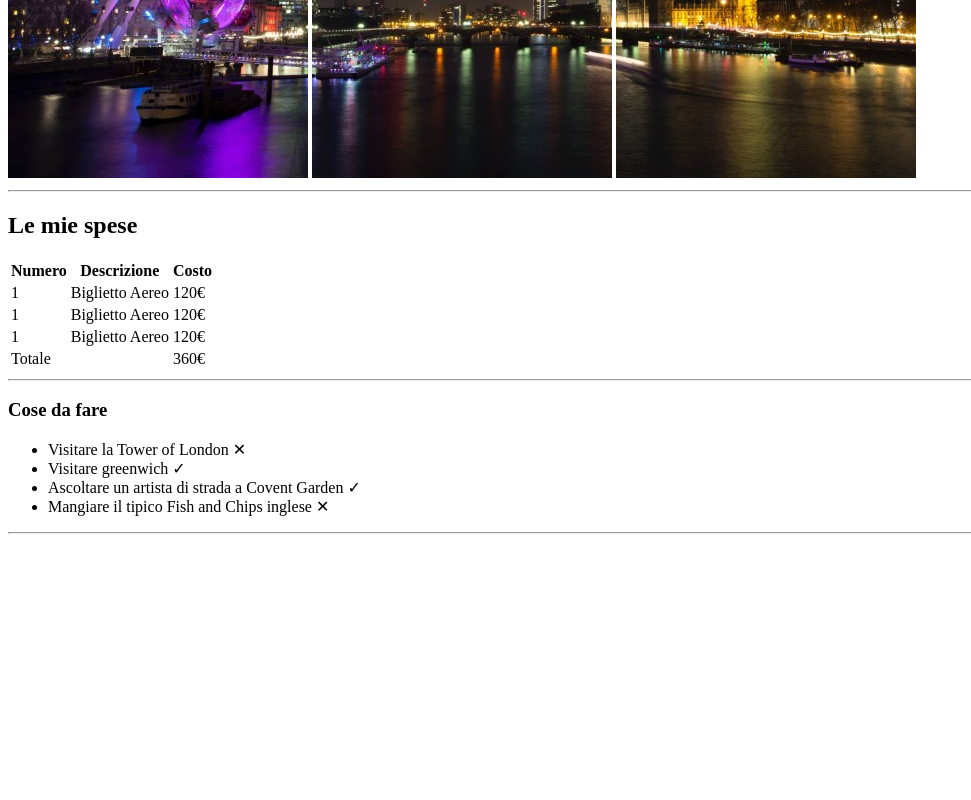
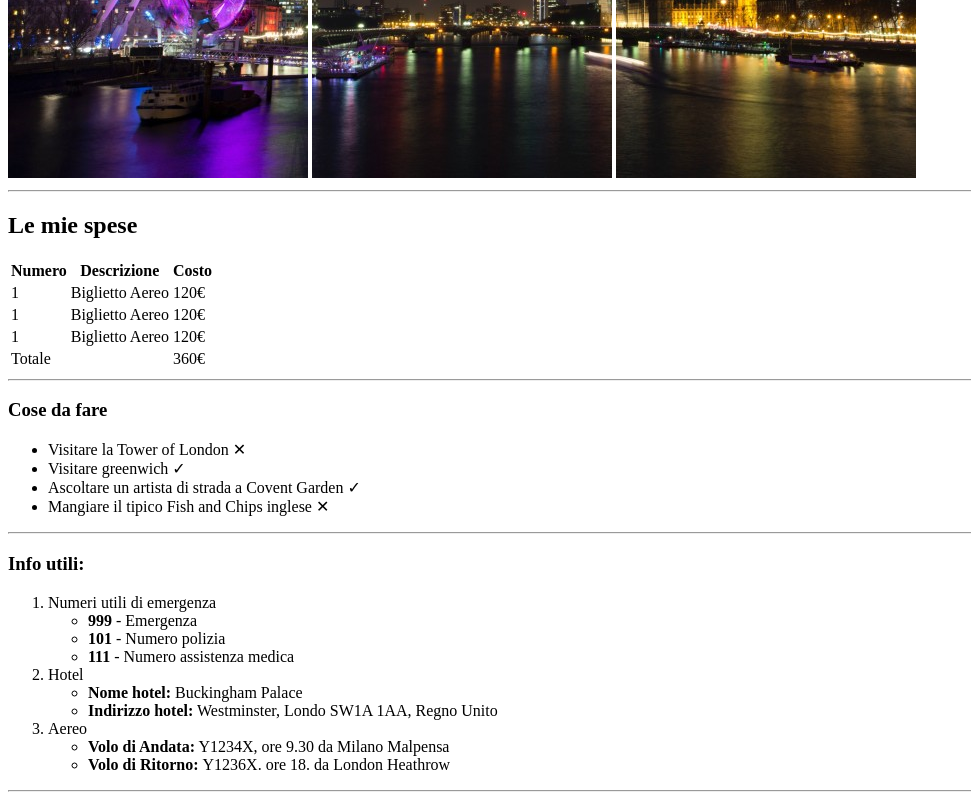
Before and after one commit to Francesco-Iannuzzi/html-london-trip, a plain HTML site: page index.html in a window 1280 px wide. Shown: the part 502-1302 px from the top of the page, without its empty margins (0-971 px from the left). Before the commit the page ends 1044 px from the top, so only its background shows below. Drawn offline with Linux system fonts and the light colour scheme.

Commit message:
Add Section Info

```diff
--- a/index.html
+++ b/index.html
@@ -71,6 +71,40 @@
 
     <hr>
 
+        <!-- Sezione Info -->
+        <section>
+            <h3>Info utili:</h3>
+            <ol>
+                <li>
+                    Numeri utili di emergenza
+                    <ul>
+                        <li><strong>999</strong> - Emergenza</li>
+                        <li><strong>101</strong> - Numero polizia</li>
+                        <li><strong>111</strong> - Numero assistenza medica</li>
+                    </ul>
+                </li>
+
+                <li>
+                    Hotel
+                    <ul>
+                        <li><strong>Nome hotel:</strong> Buckingham Palace</li>
+                        <li><strong>Indirizzo hotel:</strong> Westminster, Londo SW1A 1AA, Regno Unito</li>
+                    </ul>
+                </li>
+
+                <li>
+                    Aereo
+                    <ul>
+                        <li><strong>Volo di Andata:</strong> Y1234X, ore 9.30 da Milano Malpensa</li>
+                        <li><strong>Volo di Ritorno: </strong> Y1236X. ore 18. da London Heathrow</li>
+                    </ul>
+                </li>
+            </ol>
+        </section>
+        <!-- /Sezione Info -->
+
+    <hr>
+
 
 
     </main>
```
